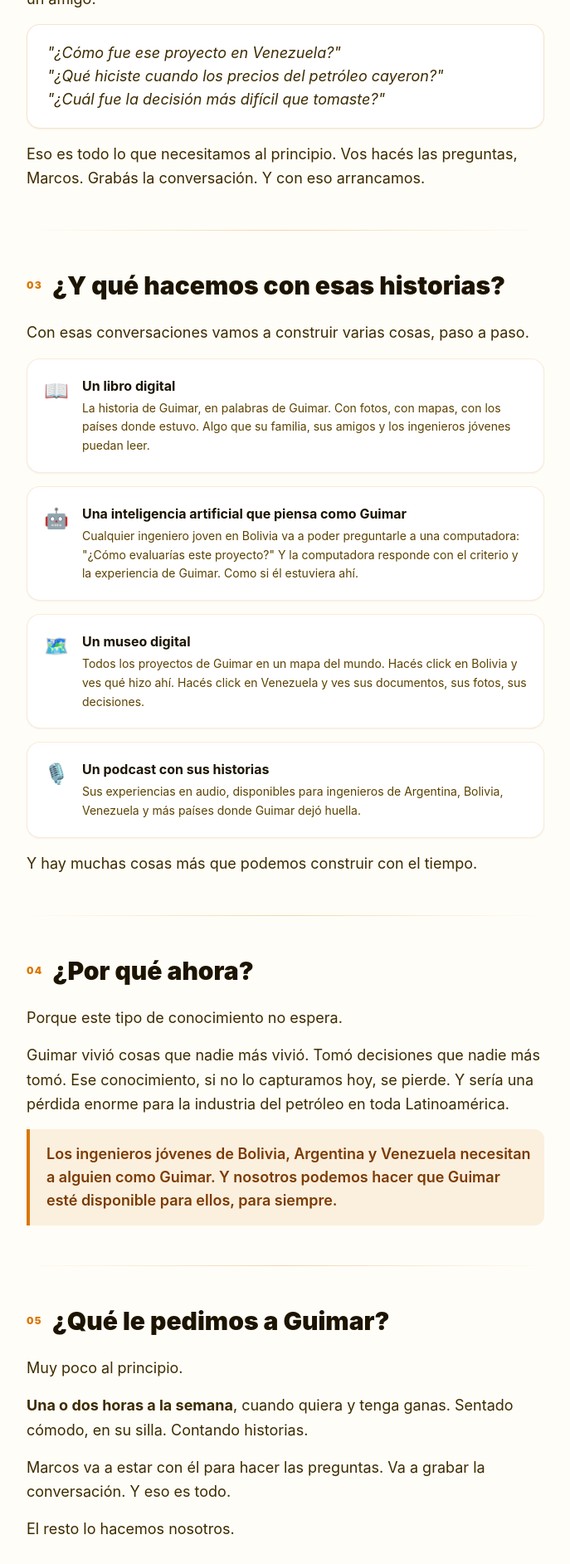
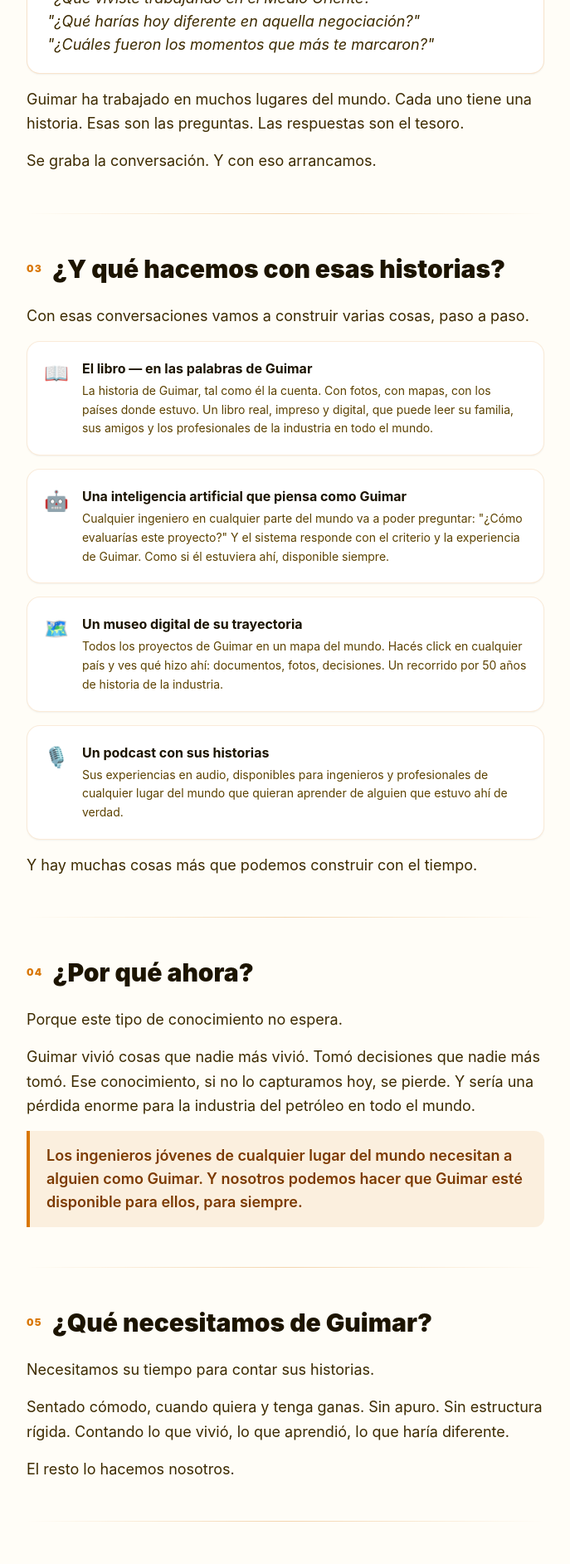
Before and after one commit to saadypacheco/legado-guimar, a Next.js app: page /guia in a window 1280 px wide. Shown: the part 880-2765 px from the top of the page at 83% size, without its empty margins (296-983 px from the left). Built offline with nearby package versions, Linux system fonts and the light colour scheme.

Commit message:
Refine guia page — remove Marcos refs, add book angle, idiomas, world scope

```diff
--- a/src/app/guia/page.tsx
+++ b/src/app/guia/page.tsx
@@ -1,5 +1,5 @@
 export const metadata = {
-  title: 'Para Marcos — Cómo presentarle el proyecto a Guimar',
+  title: 'Guía — Proyecto Legado Guimar',
 }
 
 export default function GuiaPage() {
@@ -9,33 +9,19 @@ export default function GuiaPage() {
       <div className="bg-[#D97706] px-6 py-4 flex items-center gap-3">
         <div className="w-2.5 h-2.5 bg-white rounded-full" />
         <span className="text-white font-black tracking-wider text-sm">
-          LEGADO GUIMAR — Guía para Marcos
+          LEGADO GUIMAR — Guía del Proyecto
         </span>
       </div>
 
       <div className="max-w-2xl mx-auto px-6 py-14">
 
-        {/* Intro badge */}
-        <div className="inline-flex items-center gap-2 bg-[#D97706]/12 border border-[#D97706]/30 rounded-full px-4 py-2 mb-10">
-          <span className="w-2 h-2 bg-[#D97706] rounded-full" />
-          <span className="text-[#92400E] text-sm font-semibold">
-            Esto es para vos, Marcos — para que puedas explicarle el proyecto a Guimar
-          </span>
-        </div>
-
         {/* Block 1 */}
-        <Block
-          num="01"
-          title="Lo que tiene Guimar es único"
-        >
+        <Block num="01" title="Lo que tiene Guimar es único">
           <P>
             Guimar tiene algo que muy pocas personas en el mundo tienen.
           </P>
           <P>
-            No es dinero. No es una casa. Es algo que no se puede comprar.
-          </P>
-          <P>
-            Son <strong>50 años trabajando en el petróleo</strong>. En Bolivia, en Argentina, en Venezuela, en países de todo el mundo. Negociando con gobiernos. Descubriendo campos petroleros. Tomando decisiones que movían millones de dólares.
+            Son <strong>50 años trabajando en la industria del petróleo</strong>. En distintos países del mundo. Negociando con gobiernos. Descubriendo campos petroleros. Tomando decisiones que movían millones de dólares.
           </P>
           <P>
             Ese conocimiento está en su cabeza. En su memoria. En sus historias.
@@ -53,15 +39,19 @@ export default function GuiaPage() {
             La idea es muy simple: <strong>Guimar habla. Nosotros grabamos.</strong>
           </P>
           <P>
-            No le pedimos que escriba un libro. No le pedimos un esfuerzo enorme. Solo que cuente sus historias. Como si estuviera tomando un café con un amigo.
+            Si Guimar quiere escribir un libro, este proyecto es exactamente el camino para lograrlo. No hay que sentarse a escribir desde una hoja en blanco. Las conversaciones que vamos a tener <strong>son el libro</strong>. Guimar habla, nosotros organizamos, y de ahí sale el libro, más un archivo digital, más mucho más. Es la forma más natural y poderosa de hacerlo.
           </P>
           <QuoteBox>
             "¿Cómo fue ese proyecto en Venezuela?"<br />
-            "¿Qué hiciste cuando los precios del petróleo cayeron?"<br />
-            "¿Cuál fue la decisión más difícil que tomaste?"
+            "¿Qué viviste trabajando en el Medio Oriente?"<br />
+            "¿Qué harías hoy diferente en aquella negociación?"<br />
+            "¿Cuáles fueron los momentos que más te marcaron?"
           </QuoteBox>
           <P>
-            Eso es todo lo que necesitamos al principio. Vos hacés las preguntas, Marcos. Grabás la conversación. Y con eso arrancamos.
+            Guimar ha trabajado en muchos lugares del mundo. Cada uno tiene una historia. Esas son las preguntas. Las respuestas son el tesoro.
+          </P>
+          <P>
+            Se graba la conversación. Y con eso arrancamos.
           </P>
         </Block>
 
@@ -75,23 +65,23 @@ export default function GuiaPage() {
 
           <StepCard
             icon="📖"
-            title="Un libro digital"
-            desc="La historia de Guimar, en palabras de Guimar. Con fotos, con mapas, con los países donde estuvo. Algo que su familia, sus amigos y los ingenieros jóvenes puedan leer."
+            title="El libro — en las palabras de Guimar"
+            desc="La historia de Guimar, tal como él la cuenta. Con fotos, con mapas, con los países donde estuvo. Un libro real, impreso y digital, que puede leer su familia, sus amigos y los profesionales de la industria en todo el mundo."
           />
           <StepCard
             icon="🤖"
             title="Una inteligencia artificial que piensa como Guimar"
-            desc='Cualquier ingeniero joven en Bolivia va a poder preguntarle a una computadora: "¿Cómo evaluarías este proyecto?" Y la computadora responde con el criterio y la experiencia de Guimar. Como si él estuviera ahí.'
+            desc='Cualquier ingeniero en cualquier parte del mundo va a poder preguntar: "¿Cómo evaluarías este proyecto?" Y el sistema responde con el criterio y la experiencia de Guimar. Como si él estuviera ahí, disponible siempre.'
           />
           <StepCard
             icon="🗺️"
-            title="Un museo digital"
-            desc="Todos los proyectos de Guimar en un mapa del mundo. Hacés click en Bolivia y ves qué hizo ahí. Hacés click en Venezuela y ves sus documentos, sus fotos, sus decisiones."
+            title="Un museo digital de su trayectoria"
+            desc="Todos los proyectos de Guimar en un mapa del mundo. Hacés click en cualquier país y ves qué hizo ahí: documentos, fotos, decisiones. Un recorrido por 50 años de historia de la industria."
           />
           <StepCard
             icon="🎙️"
             title="Un podcast con sus historias"
-            desc="Sus experiencias en audio, disponibles para ingenieros de Argentina, Bolivia, Venezuela y más países donde Guimar dejó huella."
+            desc="Sus experiencias en audio, disponibles para ingenieros y profesionales de cualquier lugar del mundo que quieran aprender de alguien que estuvo ahí de verdad."
           />
 
           <P>Y hay muchas cosas más que podemos construir con el tiempo.</P>
@@ -105,25 +95,22 @@ export default function GuiaPage() {
             Porque este tipo de conocimiento no espera.
           </P>
           <P>
-            Guimar vivió cosas que nadie más vivió. Tomó decisiones que nadie más tomó. Ese conocimiento, si no lo capturamos hoy, se pierde. Y sería una pérdida enorme para la industria del petróleo en toda Latinoamérica.
+            Guimar vivió cosas que nadie más vivió. Tomó decisiones que nadie más tomó. Ese conocimiento, si no lo capturamos hoy, se pierde. Y sería una pérdida enorme para la industria del petróleo en todo el mundo.
           </P>
           <Highlight>
-            Los ingenieros jóvenes de Bolivia, Argentina y Venezuela necesitan a alguien como Guimar. Y nosotros podemos hacer que Guimar esté disponible para ellos, para siempre.
+            Los ingenieros jóvenes de cualquier lugar del mundo necesitan a alguien como Guimar. Y nosotros podemos hacer que Guimar esté disponible para ellos, para siempre.
           </Highlight>
         </Block>
 
         <Divider />
 
         {/* Block 5 */}
-        <Block num="05" title="¿Qué le pedimos a Guimar?">
+        <Block num="05" title="¿Qué necesitamos de Guimar?">
           <P>
-            Muy poco al principio.
+            Necesitamos su tiempo para contar sus historias.
           </P>
           <P>
-            <strong>Una o dos horas a la semana</strong>, cuando quiera y tenga ganas. Sentado cómodo, en su silla. Contando historias.
-          </P>
-          <P>
-            Marcos va a estar con él para hacer las preguntas. Va a grabar la conversación. Y eso es todo.
+            Sentado cómodo, cuando quiera y tenga ganas. Sin apuro. Sin estructura rígida. Contando lo que vivió, lo que aprendió, lo que haría diferente.
           </P>
           <P>
             El resto lo hacemos nosotros.
@@ -133,12 +120,24 @@ export default function GuiaPage() {
         <Divider />
 
         {/* Block 6 */}
-        <Block num="06" title="¿Qué va a quedar cuando esto esté terminado?">
+        <Block num="06" title="¿En qué idioma?">
+          <P>
+            El proyecto puede desarrollarse en el idioma que Guimar prefiera.
+          </P>
+          <P>
+            Si quiere que su legado llegue a ingenieros de habla inglesa, lo hacemos en inglés. Si quiere llegar a toda Latinoamérica, en español. Si quiere los dos, los dos. El conocimiento de Guimar no tiene fronteras, y este proyecto tampoco.
+          </P>
+        </Block>
+
+        <Divider />
+
+        {/* Block 7 */}
+        <Block num="07" title="¿Qué va a quedar cuando esto esté terminado?">
           <P>
             Va a quedar el nombre de Guimar. Su voz. Su conocimiento.
           </P>
           <P>
-            Disponible para siempre, para ingenieros de todo el mundo.
+            Disponible para siempre, para profesionales de todo el mundo.
           </P>
           <P>
             Va a quedar una plataforma que sigue generando valor aunque no estemos.
@@ -152,11 +151,9 @@ export default function GuiaPage() {
           </div>
         </Block>
 
-        {/* Footer note */}
+        {/* Footer */}
         <div className="mt-16 pt-8 border-t border-[#D97706]/20 text-center">
-          <p className="text-[#92400E]/60 text-sm">
-            Proyecto Legado Guimar — 2026
-          </p>
+          <p className="text-[#92400E]/60 text-sm">Proyecto Legado Guimar — 2026</p>
           <a
             href="/"
             className="inline-flex items-center gap-2 mt-4 text-[#D97706] font-semibold text-sm hover:underline"
```
